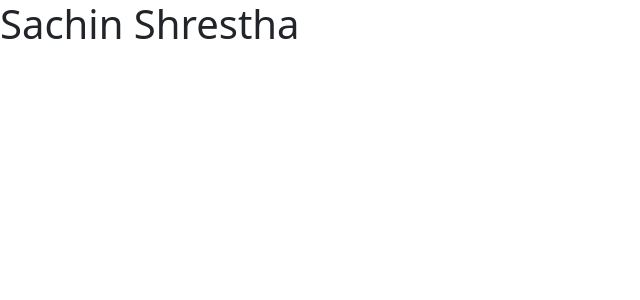
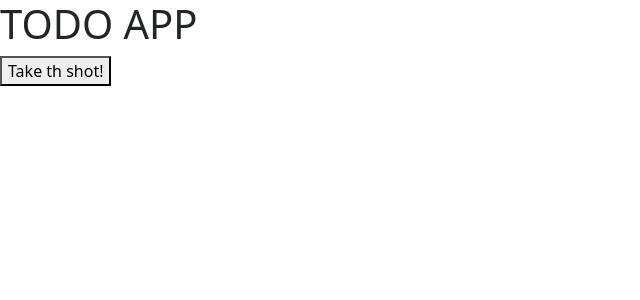
Before and after one commit to sschin002/to-do-app, a React (Create React App) app in the folder client/: page / in a window 1280 px wide. Shown: the top 300 px of the page, without its empty margins (0-640 px from the left). Built offline with nearby package versions, Linux system fonts and the light colour scheme.

Commit message:
example tested

```diff
--- a/client/src/App.js
+++ b/client/src/App.js
@@ -1,8 +1,10 @@
 import Title from "./components/Title";
+import Example from "./components/Example";
 function App() {
   return (
     <>
-      <Title name="Sachin Shrestha" />
+      <Title name="TODO APP" />
+      <Example />
     </>
   );
 }
--- /dev/null
+++ b/client/src/components/Example.js
@@ -0,0 +1,14 @@
+import React from "react";
+
+function Example() {
+  const shoot = () => {
+    alert("goal");
+  };
+  return (
+    <>
+      <button onClick={shoot}>Take th shot!</button>
+    </>
+  );
+}
+
+export default Example;
```
Also changed, not shown: 1 other file (tests, documents, lock files or other folders).
